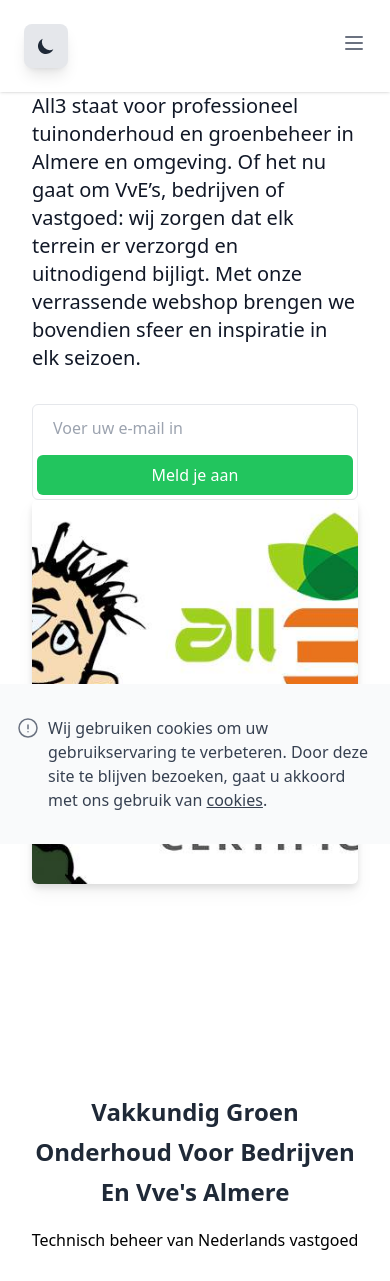
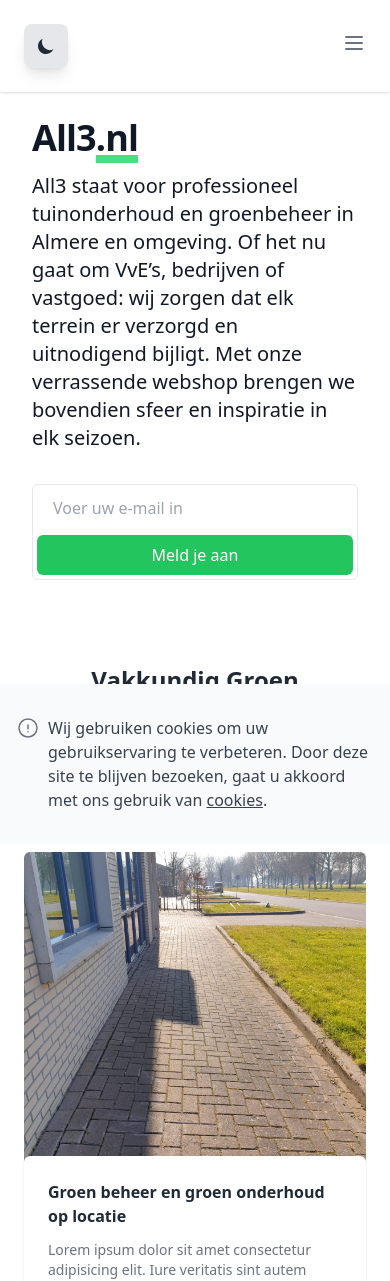
Before and after one commit to JariKN01/all3, a Django app: page / in a window 390 px wide. Shown: the top 1281 px of the page. Run offline with Django 5.2, Linux system fonts and the light colour scheme; some libraries are stand-ins or nearby versions.

Commit message:
Adding responsive mobile view

```diff
--- a/templates/home.html
+++ b/templates/home.html
@@ -34,12 +34,29 @@
             opacity: 1;
             transform: translateX(0);
         }
+
+        @media (max-width: 767.98px) {
+            .slide-in-left,
+            .slide-in-right {
+                opacity: 1 !important;
+                transform: none !important;
+                transition: none !important;
+            }
+
+            #hero-section {
+                margin-top: 5rem !important;
+            }
+
+            #hero-image-container {
+                display: none;
+            }
+        }
     </style>
 </head>
 <body>
 {% include "includes/navbar.html" %}
 <main class="min-h-screen flex flex-col overflow-auto bg-white dark:bg-gray-900">
-    <section class="lg:mt-52" id="hero-section">
+    <section class="lg:mt-52 sm:mt-2" id="hero-section">
         <div class="container flex flex-col px-8 py-10 mx-auto lg:h-[40rem] lg:py-16 lg:flex-row lg:items-center">
             <div class="w-full lg:w-1/2 lg:-mr-8">
                 <div class="lg:max-w-lg">
@@ -70,13 +87,13 @@
                 </div>
             </div>
 
-            <div class="flex items-center justify-center w-full h-96 lg:w-1/2 lg:-ml-8">
+            <div class="flex items-center justify-center w-full h-96 lg:w-1/2 lg:-ml-8" id="hero-image-container">
                 <img class="object-cover w-full h-full mx-auto rounded-md lg:max-w-2xl drop-shadow-lg"
-                     src="{% static 'images/hero-image.jpeg' %}" alt="glasses photo">
+                     src="{% static 'images/hero-image.jpeg' %}" alt="glasses photo" id="hero-image">">
             </div>
         </div>
     </section>
-    <section class="bg-white dark:bg-gray-900 mt-32 slide-in-left" id="services-section">
+    <section class="bg-white dark:bg-gray-900 lg:mt-32 slide-in-left" id="services-section">
         <div class="container px-6 py-10 mx-auto">
             <div class="text-center">
                 <h1 class="text-2xl font-semibold leading-10 text-gray-800 capitalize lg:text-3xl dark:text-white">
@@ -139,7 +156,7 @@
             </div>
         </div>
     </section>
-    <section class="py-24 relative mt-52 slide-in-right">
+    <section class="py-24 relative lg:t-52 slide-in-right">
         <div class="w-full max-w-7xl px-4 md:px-5 lg:px-6 mx-auto">
             <div class="">
                 <h2 class="font-manrope font-bold text-2xl sm:text-3xl text-black dark:text-white mb-8 text-center">
@@ -257,7 +274,8 @@
                                 <div class="flex flex-col sm:flex-row items-center max-lg:justify-center w-full h-full">
                                     <div
                                             class="sm:pr-3 sm:border-r border-gray-200 flex items-center justify-center flex-col">
-                                        <h2 class="font-manrope font-bold text-5xl text-black dark:text-white text-center mb-4">4.3</h2>
+                                        <h2 class="font-manrope font-bold text-5xl text-black dark:text-white text-center mb-4">
+                                            4.3</h2>
                                         <div class="flex items-center gap-3 mb-4">
                                             <svg xmlns="http://www.w3.org/2000/svg" width="36" height="36"
                                                  viewBox="0 0 36 36" fill="none">
@@ -330,7 +348,8 @@
 
                                     <div
                                             class="sm:pl-3 sm:border-l border-gray-200 flex items-center justify-center flex-col">
-                                        <h2 class="font-manrope font-bold text-5xl text-black dark:text-white text-center mb-4">4.8</h2>
+                                        <h2 class="font-manrope font-bold text-5xl text-black dark:text-white text-center mb-4">
+                                            4.8</h2>
                                         <div class="flex items-center gap-3 mb-4">
                                             <svg xmlns="http://www.w3.org/2000/svg" width="36" height="36"
                                                  viewBox="0 0 36 36" fill="none">
@@ -418,7 +437,8 @@
                     </div>
                 </div>
                 <div class="pb-8 border-b border-gray-200 max-xl:max-w-3xl max-xl:mx-auto">
-                    <h4 class="font-manrope font-semibold text-3xl leading-10 text-black dark:text-white mb-6">Meest nuttige positieve review</h4>
+                    <h4 class="font-manrope font-semibold text-3xl leading-10 text-black dark:text-white mb-6">Meest
+                        nuttige positieve review</h4>
                     <div class="flex sm:items-center flex-col sm:flex-row justify-between  mb-4">
                         <div class="flex items-center gap-3">
                             <svg xmlns="http://www.w3.org/2000/svg" width="30" height="30" viewBox="0 0 30 30"
@@ -503,7 +523,7 @@
         </div>
     </section>
 
-    <footer class="bg-white dark:bg-gray-900 mt-52 mb-32">
+    <footer class="bg-white dark:bg-gray-900 lg:mt-52 mb-32">
         <div class="container px-6 py-12 mx-auto">
             <div class="md:flex md:-mx-3 md:items-center md:justify-between">
                 <h1 class="text-xl font-semibold tracking-tight text-gray-800 md:mx-3 xl:text-2xl dark:text-white">
```
